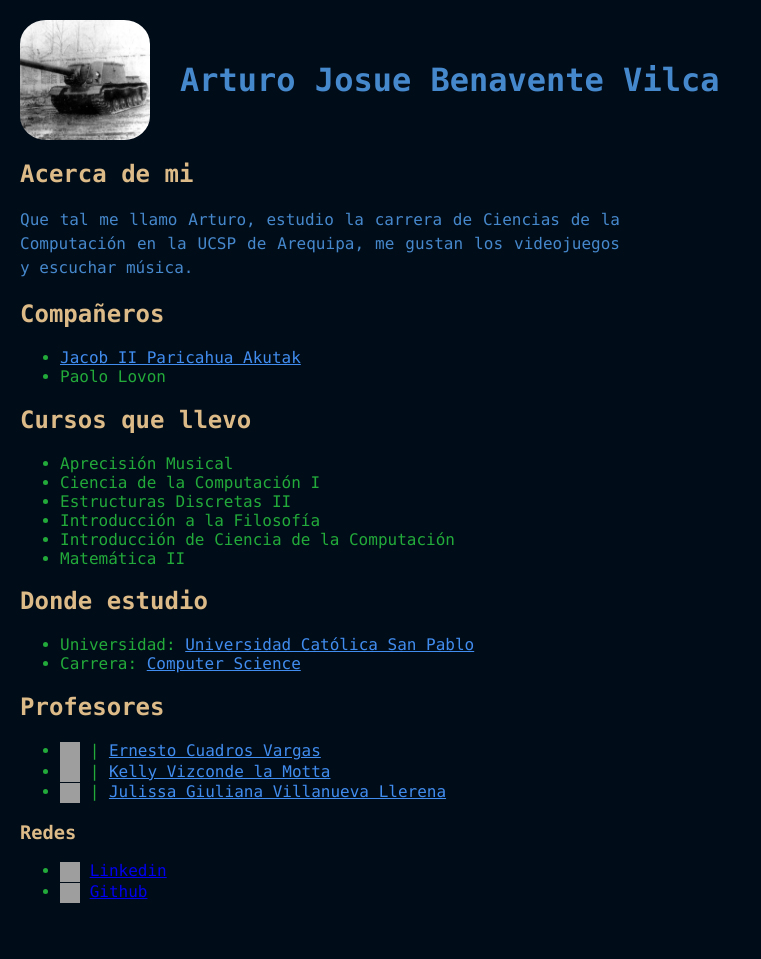
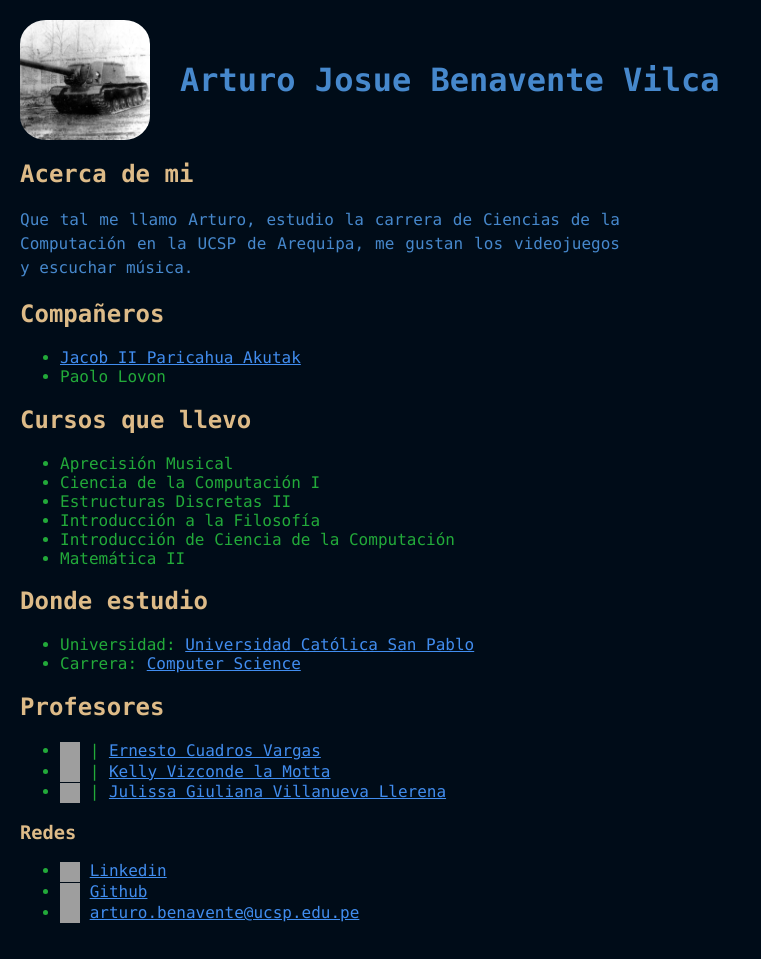
Before and after one commit to Mr-CopperTR/mr_coppertr.github.io, a plain HTML site: page index.html in a window 1280 px wide. Shown: the whole page, without its empty margins (0-761 px from the left). Drawn offline with Linux system fonts and the light colour scheme; grey boxes are pictures that could not be loaded.

Commit message:
Update index.html
Se agregó meta para la verificación y se agrego correo institucional

```diff
--- a/index.html
+++ b/index.html
@@ -1,7 +1,7 @@
 <!DOCTYPE html>
 <html lang ="esp">
 <head>
-
+    <meta name="google-site-verification" content="QvuLuwcGH4xjjDURkr0-5nd0HAZQn5AiJol168t3Tng" />
     <meta name="author" content="Arturo Josue Benavente Vilca">
     <meta name = "robots" content="index, follow">
     <title>
@@ -106,16 +106,23 @@
     <ul>
         <li>
             <img src="https://cdn-icons-png.flaticon.com/512/174/174857.png" alt="LinkedIn" style="width: 20px; height: 20px; vertical-align: middle;">
-            <a href="https://www.linkedin.com/in/arturo-benavente-959095358/" target="_blank" rel="noopener noreferrer">
+            <a href="https://www.linkedin.com/in/arturo-benavente-959095358/" target="_blank" rel="noopener noreferrer" style="color: #418def;">
                 Linkedin
             </a>
         </li>
 
         <li>
             <img src="https://github.githubassets.com/images/modules/logos_page/GitHub-Mark.png" alt="GitHub" style="width: 20px; height: 20px; vertical-align: middle;">
-            <a href="https://github.com/Mr-CopperTR" target="_blank" rel="noopener noreferrer">
+            <a href="https://github.com/Mr-CopperTR" target="_blank" style="color: #418def;">
                 Github
             </a>
+        </li>
+
+        <li>
+            <img src="https://cdn-icons-png.flaticon.com/512/281/281769.png" alt="Gmail" style="width: 20px; height: 20px; vertical-align: middle;">
+        <a href="mailto:arturo.Benavente@ucsp.edu.pe" style="color: #418def;">
+                arturo.benavente@ucsp.edu.pe
+        </a>
         </li>
     </ul>
 
```
